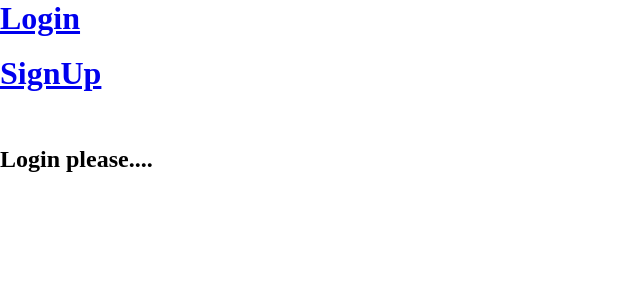
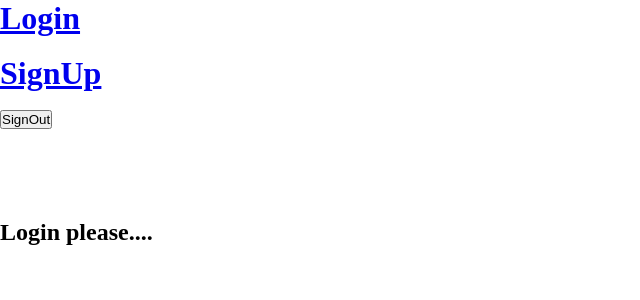
Before and after one commit to killshotxd/React-firebase-auth, a React (Vite) app: page / in a window 1280 px wide. Shown: the top 300 px of the page, without its empty margins (0-640 px from the left). Built offline with nearby package versions, Linux system fonts and the light colour scheme; no server answers.

Commit message:
SignOut implemented

```diff
--- a/src/components/Home/Home.jsx
+++ b/src/components/Home/Home.jsx
@@ -1,6 +1,16 @@
-import React from "react";
+import React, { useState } from "react";
 import { Link } from "react-router-dom";
+import { auth } from "../../Firebase";
+import { signOut } from "firebase/auth";
+
 const Home = (props) => {
+  const [signOutMsg, setSignOutMsg] = useState("");
+  const handleClick = () => {
+    signOut(auth).then((res) => {
+      setSignOutMsg("Signed Out SuccessFully");
+    });
+  };
+
   return (
     <div>
       <div>
@@ -15,6 +25,15 @@ const Home = (props) => {
       </div>
 
       <br />
+
+      <button onClick={handleClick}>SignOut</button>
+
+      <br />
+      <br />
+      <br />
+
+      <b>{signOutMsg}</b>
+      <br />
       <br />
       <br />
 
--- a/src/components/Login/Login.jsx
+++ b/src/components/Login/Login.jsx
@@ -63,7 +63,7 @@ const Login = () => {
             Login
           </button>
           <p>
-            Already Have an account?{" "}
+            Don't Have an account?{" "}
             <span>
               <Link to="/SignUp">Sign Up</Link>
             </span>
```
